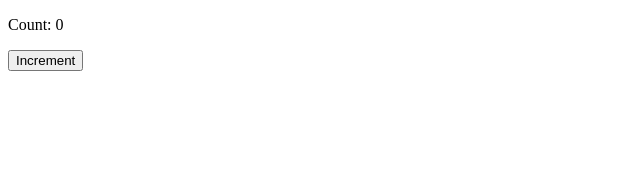
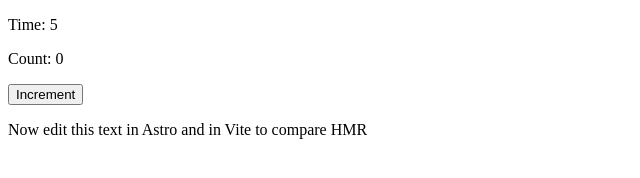
Before and after one commit to JLarky/qgp-template, an Astro site: page /SPA in a window 1280 px wide. Shown: the whole page, without its empty margins (0-640 px from the left). Built offline with nearby package versions, Linux system fonts and the light colour scheme; Astro itself is replaced by a stand-in of ours.

Commit message:
better HMR example

```diff
--- a/src/components/App.tsx
+++ b/src/components/App.tsx
@@ -1,11 +1,22 @@
-import { useState } from "react";
+import { useEffect, useState } from "react";
+
+const Timer = () => {
+  const [time, setTime] = useState(0);
+  useEffect(() => {
+    const interval = setInterval(() => setTime((time) => time + 1), 1000);
+    return () => clearInterval(interval);
+  }, []);
+  return <p>Time: {time}</p>;
+};
 
 export default function App() {
   const [count, setCount] = useState(0);
   return (
     <div>
+      <Timer />
       <p>Count: {count}</p>
       <button onClick={() => setCount(count + 1)}>Increment</button>
+      <p>Now edit this text in Astro and in Vite to compare HMR</p>
     </div>
   );
 }
```
